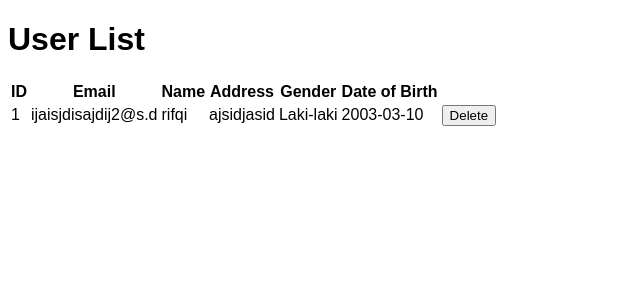
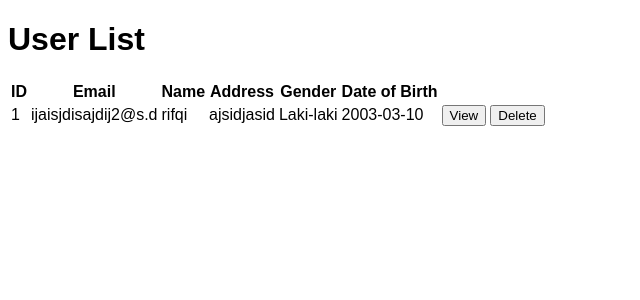
Before and after one commit to QQUway/WPUTSLecture, a PHP site: page /users.php in a window 1280 px wide. Shown: the part 54-354 px from the top of the page, without its empty margins (0-640 px from the left). Run offline with PHP 8.4, Linux system fonts and the light colour scheme; data comes from the database, SQL or seed files in the repository.

Commit message:
added view button to user list

```diff
--- a/users.php
+++ b/users.php
@@ -52,7 +52,9 @@
                     echo "<td>" . $row["Alamat"] . "</td>";
                     echo "<td>" . $row["Jenis_Kelamin"] . "</td>";
                     echo "<td>" . $row["Tanggal_Lahir"] . "</td>";
+                    echo "<td><button class='view-btn' onclick='viewProfile(" . $row["nasabah_id"] . ")'>View</button></td>";
                     echo "<td><button class='delete-btn' onclick='confirmDelete(" . $row["nasabah_id"] . ")'>Delete</button></td>";
+
                     echo "</tr>";
                 }
             } else {
```
